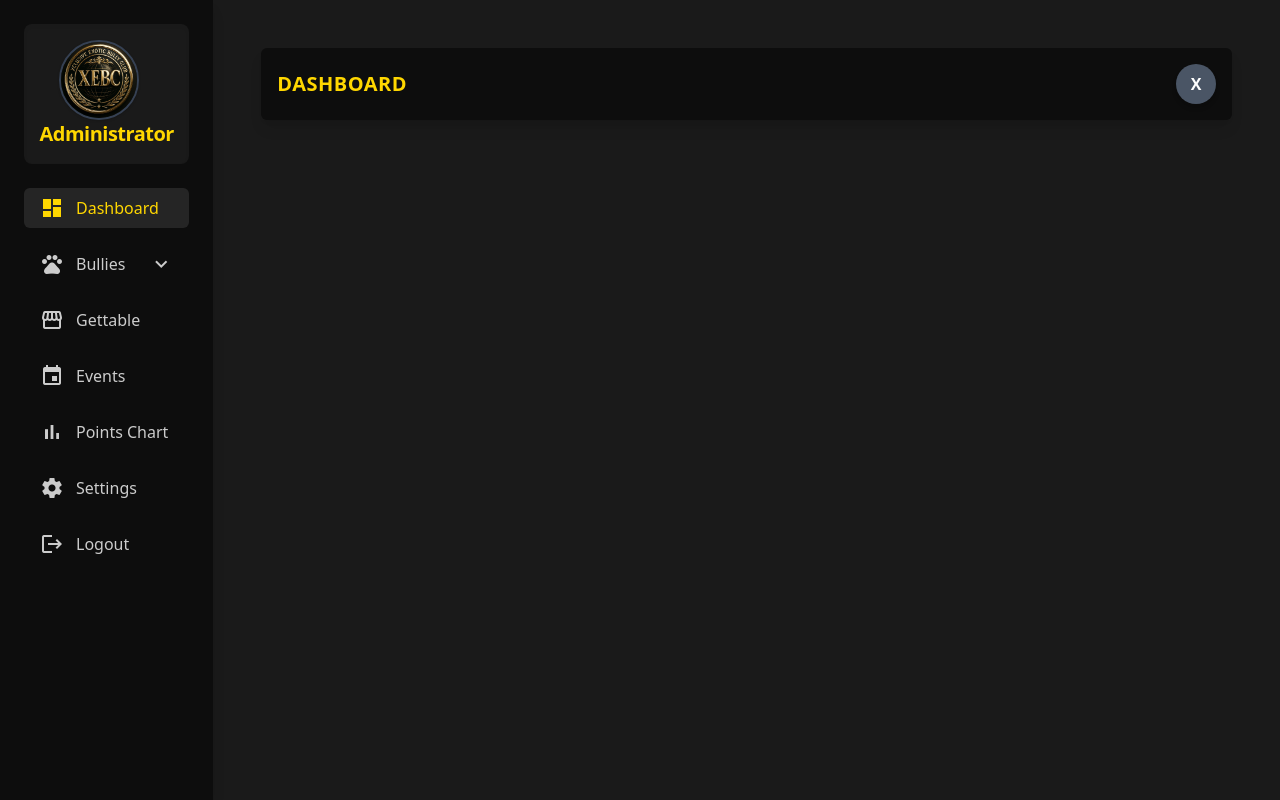
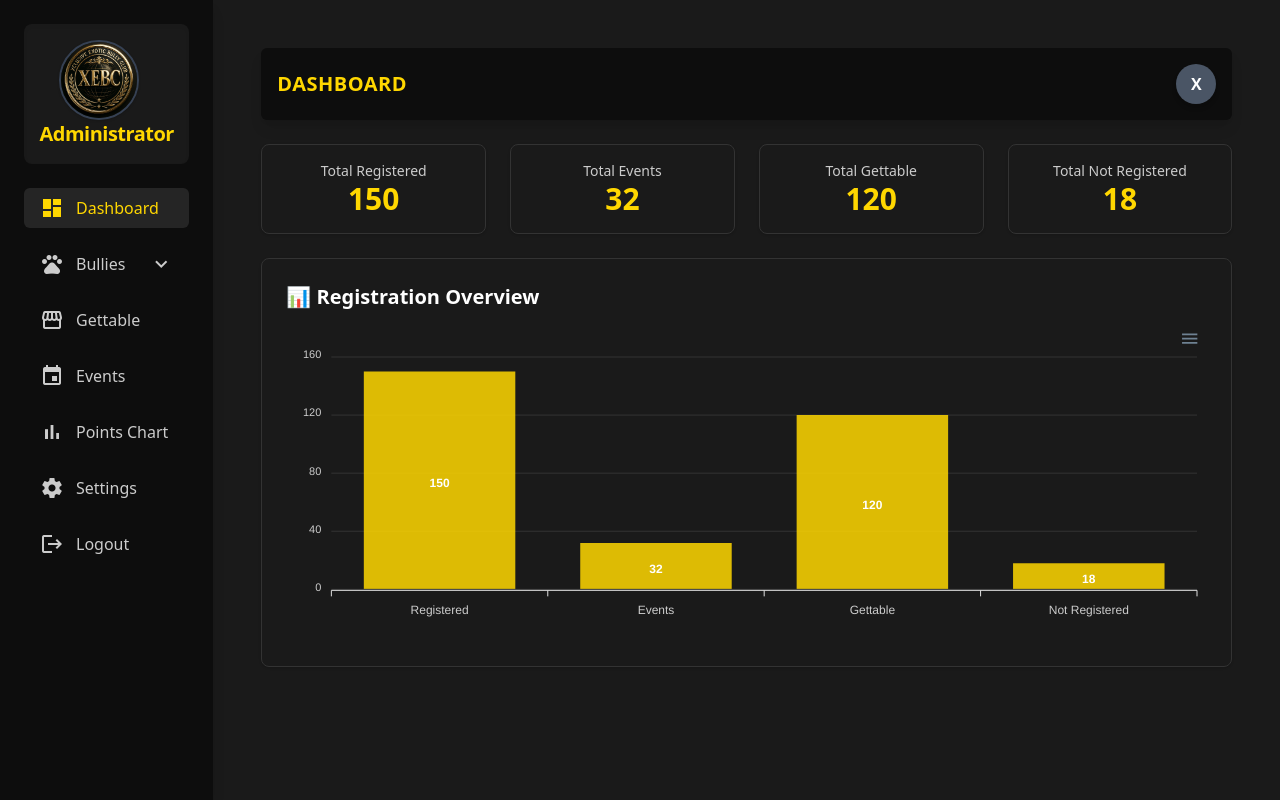
Before and after one commit to anderson895/Xclusiveexoticbullyclub, a PHP site: page /admin/dashboard in a window 1280 px wide. Run offline with PHP 8.4, Linux system fonts and the light colour scheme; a user stored in the database is signed in; data comes from the database, SQL or seed files in the repository; some libraries are stand-ins or nearby versions.

Commit message:
dashbaord

```diff
--- a/admin/dashboard.php
+++ b/admin/dashboard.php
@@ -11,7 +11,39 @@ include "../src/components/admin/nav.php";
     </div>
 </div>
 
+<!-- Dashboard Summary Cards -->
+<div class="grid grid-cols-1 sm:grid-cols-2 lg:grid-cols-4 gap-6 mb-6">
+  <div class="bg-[#1A1A1A] p-4 rounded-lg shadow text-center border border-[#333]">
+    <p class="text-[#CCCCCC] text-sm">Total Registered</p>
+    <h2 class="text-3xl font-bold text-[#FFD700]" id="totalRegistered">0</h2>
+  </div>
+  <div class="bg-[#1A1A1A] p-4 rounded-lg shadow text-center border border-[#333]">
+    <p class="text-[#CCCCCC] text-sm">Total Events</p>
+    <h2 class="text-3xl font-bold text-[#FFD700]" id="totalEvents">0</h2>
+  </div>
+  <div class="bg-[#1A1A1A] p-4 rounded-lg shadow text-center border border-[#333]">
+    <p class="text-[#CCCCCC] text-sm">Total Gettable</p>
+    <h2 class="text-3xl font-bold text-[#FFD700]" id="totalGettable">0</h2>
+  </div>
+  <div class="bg-[#1A1A1A] p-4 rounded-lg shadow text-center border border-[#333]">
+    <p class="text-[#CCCCCC] text-sm">Total Not Registered</p>
+    <h2 class="text-3xl font-bold text-[#FFD700]" id="totalNotRegistered">0</h2>
+  </div>
+</div>
+
+<!-- Chart Panel -->
+<div class="bg-[#1A1A1A] p-6 rounded-lg shadow border border-[#333]">
+  <h3 class="text-xl font-semibold text-white mb-4">📊 Registration Overview</h3>
+  <div id="dashboardChart"></div>
+</div>
+
+
+
 <?php
 include "../src/components/admin/footer.php";
 ?>
+
+<script src="https://cdn.jsdelivr.net/npm/jquery@3.7.1/dist/jquery.min.js"></script>
+<script src="https://cdn.jsdelivr.net/npm/apexcharts"></script>
+
 <script src="../static/js/admin/dashboard.js"></script>
--- a/src/output.css
+++ b/src/output.css
@@ -1279,6 +1279,9 @@
   .text-blue-500 {
     color: var(--color-blue-500);
   }
+  .text-blue-600 {
+    color: var(--color-blue-600);
+  }
   .text-gray-300 {
     color: var(--color-gray-300);
   }
@@ -1300,11 +1303,17 @@
   .text-green-400 {
     color: var(--color-green-400);
   }
+  .text-green-600 {
+    color: var(--color-green-600);
+  }
   .text-pink-400 {
     color: var(--color-pink-400);
   }
   .text-purple-300 {
     color: var(--color-purple-300);
+  }
+  .text-purple-600 {
+    color: var(--color-purple-600);
   }
   .text-red-400 {
     color: var(--color-red-400);
@@ -2159,6 +2168,11 @@
   .lg\:grid-cols-3 {
     @media (width >= 64rem) {
       grid-template-columns: repeat(3, minmax(0, 1fr));
+    }
+  }
+  .lg\:grid-cols-4 {
+    @media (width >= 64rem) {
+      grid-template-columns: repeat(4, minmax(0, 1fr));
     }
   }
   .lg\:flex-row {
--- a/static/js/admin/dashboard.js
+++ b/static/js/admin/dashboard.js
@@ -0,0 +1,47 @@
+$(document).ready(function () {
+  const stats = {
+    registered: 150,
+    events: 32,
+    gettable: 120,
+    notRegistered: 18
+  };
+
+  $('#totalRegistered').text(stats.registered);
+  $('#totalEvents').text(stats.events);
+  $('#totalGettable').text(stats.gettable);
+  $('#totalNotRegistered').text(stats.notRegistered);
+
+  const options = {
+    chart: {
+      type: 'bar',
+      height: 300,
+      background: '#1A1A1A',
+      foreColor: '#CCCCCC'
+    },
+    series: [{
+      name: 'Count',
+      data: [stats.registered, stats.events, stats.gettable, stats.notRegistered]
+    }],
+    xaxis: {
+      categories: ['Registered', 'Events', 'Gettable', 'Not Registered'],
+      labels: {
+        style: { colors: '#CCCCCC' }
+      }
+    },
+    yaxis: {
+      labels: {
+        style: { colors: '#CCCCCC' }
+      }
+    },
+    colors: ['#FFD700', '#4ADE80', '#818CF8', '#EF4444'],
+    grid: {
+      borderColor: '#333'
+    },
+    tooltip: {
+      theme: 'dark'
+    }
+  };
+
+  const chart = new ApexCharts(document.querySelector("#dashboardChart"), options);
+  chart.render();
+});
```
